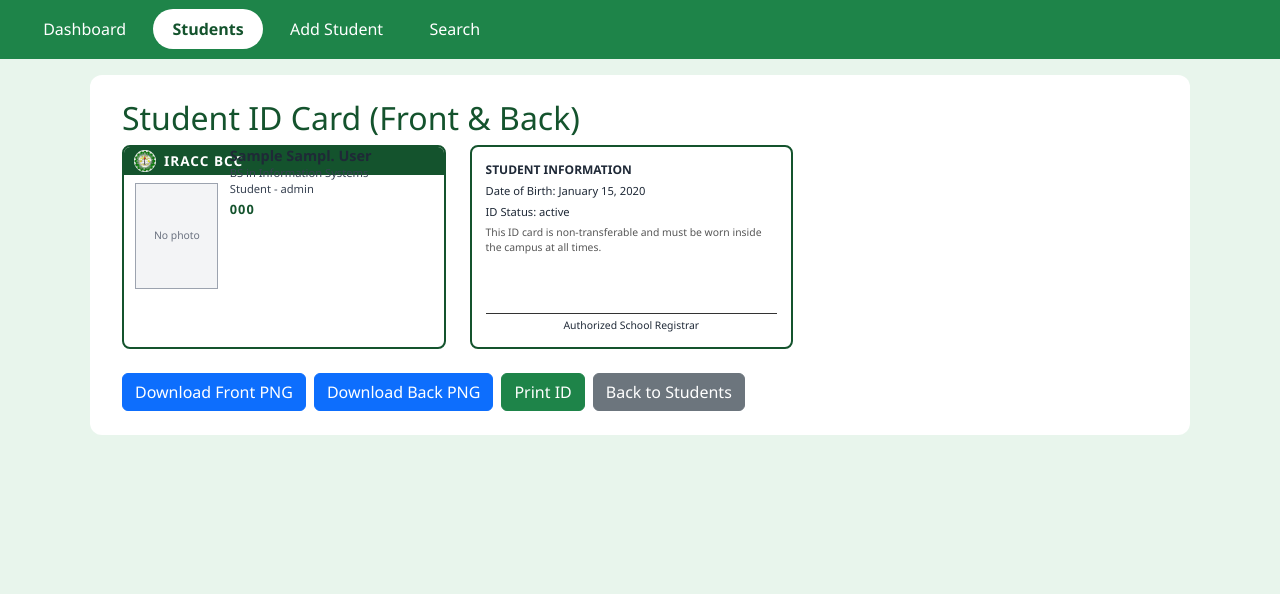
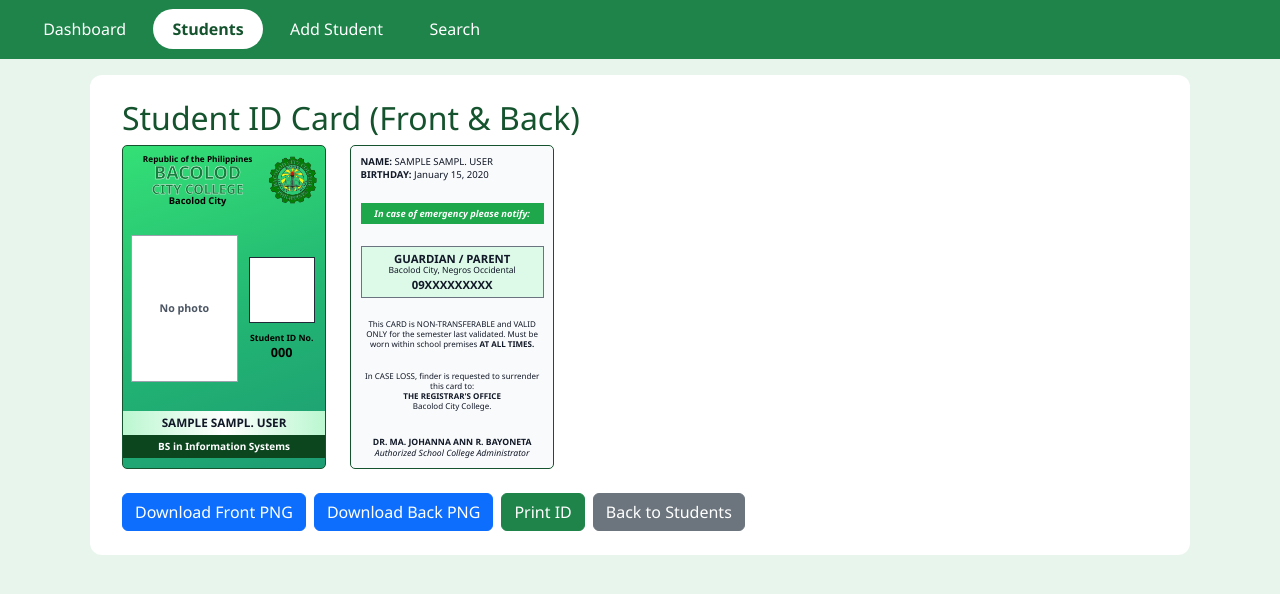
Before and after one commit to kimssssndr1485/student-id-system, a PHP site: page /index.php?page=idcard&id=000 in a window 1280 px wide. Shown: the part 62-656 px from the top of the page. Run offline with PHP 8.4, Linux system fonts and the light colour scheme; the visitor is signed in with stand-in values (Sample User, id 1); data comes from the database, SQL or seed files in the repository; tables that the repository leaves empty hold one stand-in row (values such as "Sample post"); some libraries are stand-ins or nearby versions.

Commit message:
done id, and added some files

```diff
--- a/assets/css/style.css
+++ b/assets/css/style.css
@@ -223,3 +223,194 @@ body {
     .sidebar a { white-space: nowrap; }
     .content { padding: 1rem; }
 }
+
+/* ---------- BCC Vertical ID Card (54mm x 85.6mm) ---------- */
+.bcc-card {
+    width: 54mm;
+    height: 85.6mm;
+    border: 1.5px solid #14532d;
+    border-radius: 5px;
+    overflow: hidden;
+    display: flex;
+    flex-direction: column;
+    box-sizing: border-box;
+    -webkit-print-color-adjust: exact;
+    print-color-adjust: exact;
+}
+.bcc-front {
+    background: linear-gradient(160deg, #34e076 0%, #22b573 55%, #1d9c73 100%);
+    padding-bottom: 2.5mm;
+}
+.bcc-header {
+    display: flex;
+    justify-content: space-between;
+    align-items: center;
+    padding: 2mm 2mm 1mm;
+    gap: 1mm;
+}
+.bcc-title-wrap {
+    flex: 1;
+    text-align: center;
+}
+.bcc-rep {
+    font-size: 6.2pt;
+    font-weight: 800;
+    color: #000;
+    line-height: 1.15;
+}
+.bcc-school {
+    font-size: 13.5pt;
+    font-weight: 900;
+    line-height: 1.02;
+    color: #15803d;
+    -webkit-text-stroke: 0.45px #fff;
+}
+.bcc-sub {
+    font-size: 10pt;
+    font-weight: 900;
+    line-height: 1.05;
+    color: #15803d;
+    -webkit-text-stroke: 0.35px #fff;
+}
+.bcc-city {
+    font-size: 7pt;
+    font-weight: 800;
+    color: #000;
+    line-height: 1.15;
+}
+.bcc-logo {
+    width: 13mm;
+    height: 13mm;
+    border-radius: 50%;
+    object-fit: cover;
+    flex-shrink: 0;
+}
+
+.bcc-body {
+    flex: 1;
+    display: flex;
+    align-items: center;
+    gap: 2mm;
+    padding: 1mm 2mm 2mm;
+    min-height: 0;
+}
+.bcc-photo {
+    width: 28.5mm;
+    height: 39mm;
+    flex-shrink: 0;
+    background: #fff;
+    border: 1px solid #9ca3af;
+    display: flex;
+    align-items: center;
+    justify-content: center;
+    font-size: 8pt;
+    font-weight: 600;
+    color: #4b5563;
+    overflow: hidden;
+}
+.bcc-photo img {
+    width: 100%;
+    height: 100%;
+    object-fit: cover;
+}
+.bcc-side {
+    flex: 1;
+    display: flex;
+    flex-direction: column;
+    align-items: center;
+    justify-content: center;
+    text-align: center;
+    min-width: 0;
+}
+.bcc-blank-box {
+    width: 17.5mm;
+    height: 17.5mm;
+    background: #fff;
+    border: 1px solid #1f2937;
+    margin-bottom: 2.5mm;
+}
+.bcc-id-lbl {
+    font-size: 6.5pt;
+    font-weight: 800;
+    color: #000;
+    line-height: 1.2;
+}
+.bcc-id-num {
+    font-size: 9.5pt;
+    font-weight: 900;
+    color: #000;
+    line-height: 1.2;
+    margin-top: 0.5mm;
+}
+
+.bcc-name-bar {
+    background: linear-gradient(90deg, #bbf7d0, #ffffff, #bbf7d0);
+    color: #111827;
+    font-weight: 900;
+    font-size: 8.8pt;
+    line-height: 1.15;
+    text-align: center;
+    padding: 1.5mm 1.5mm;
+}
+.bcc-course-bar {
+    background: #0b461f;
+    color: #fff;
+    font-weight: 700;
+    font-size: 7.5pt;
+    line-height: 1.15;
+    text-align: center;
+    padding: 1.5mm 1.5mm;
+}
+
+/* ---------- Back of BCC ID Card ---------- */
+.bcc-back {
+    background: #f9fafb;
+    padding: 2.5mm;
+    justify-content: space-between;
+    text-align: center;
+    color: #111827;
+}
+.bcc-back-top {
+    text-align: left;
+    font-size: 7.2pt;
+    line-height: 1.35;
+}
+.bcc-emerg-hdr {
+    background: #1ea84b;
+    color: #fff;
+    font-style: italic;
+    font-weight: 700;
+    font-size: 7pt;
+    padding: 1mm 1.5mm;
+}
+.bcc-emerg-box {
+    border: 1px solid #6b7280;
+    background: rgba(187, 247, 208, 0.45);
+    padding: 1.5mm 1mm;
+    font-size: 6.4pt;
+    line-height: 1.25;
+}
+.bcc-emerg-name {
+    font-size: 8.5pt;
+    font-weight: 900;
+    line-height: 1.15;
+}
+.bcc-emerg-tel {
+    font-size: 8.5pt;
+    font-weight: 900;
+    line-height: 1.2;
+    margin-top: 0.5mm;
+}
+.bcc-note {
+    font-size: 6pt;
+    line-height: 1.25;
+    margin: 0;
+}
+.bcc-sign {
+    font-size: 6.5pt;
+    line-height: 1.2;
+    padding-top: 1.5mm;
+}
+.bcc-sign span {
+    font-style: italic;
+}
--- a/modules/id_card.php
+++ b/modules/id_card.php
@@ -1,6 +1,6 @@
 <?php
 $data = StudentRepository::find($_GET['id'] ?? '');
-$registrar = new Staff('School', 'Registrar', 'Registrar');
+$admin = new Staff('Ma. Johanna Ann', 'Bayoneta', 'College Administrator');
 ?>
 <main class="content">
     <h2>Student ID Card (Front &amp; Back)</h2>
@@ -8,30 +8,56 @@ $registrar = new Staff('School', 'Registrar', 'Registrar');
         <p>Student not found.</p>
         <a href="index.php?page=students" class="btn btn-secondary">Back to Students</a>
     <?php else : ?>
-        <?php $s = Student::fromArray($data); ?>
+        <?php
+        $s = Student::fromArray($data);
+        $photoPath = 'images/photos/' . $s->getIdNumber() . '.jpg';
+        ?>
         <div class="d-flex flex-wrap gap-4 mb-4">
-            <div id="id-front" class="id-card">
-                <div class="id-card-header"><img src="images/bcc-logo.png" alt=""><span>IRACC BCC</span></div>
-                <div class="id-card-main">
-                    <div class="id-photo"><span>No photo</span></div>
-                    <div class="id-info">
-                        <p class="id-name"><?php echo htmlspecialchars($s->idCardName()); ?></p>
-                        <p class="id-course"><?php echo htmlspecialchars($s->getCourse()); ?></p>
-                        <p class="id-year"><?php echo htmlspecialchars($s->roleLabel()); ?></p>
-                        <p class="id-number"><?php echo htmlspecialchars($s->getIdNumber()); ?></p>
+            <div id="id-front" class="bcc-card bcc-front">
+                <div class="bcc-header">
+                    <div class="bcc-title-wrap">
+                        <div class="bcc-rep">Republic of the Philippines</div>
+                        <div class="bcc-school">BACOLOD</div>
+                        <div class="bcc-sub">CITY COLLEGE</div>
+                        <div class="bcc-city">Bacolod City</div>
+                    </div>
+                    <img src="images/bcc-logo.png" alt="BCC" class="bcc-logo">
+                </div>
+                <div class="bcc-body">
+                    <div class="bcc-photo">
+                        <?php if (file_exists($photoPath)) : ?>
+                            <img src="<?php echo htmlspecialchars($photoPath); ?>" alt="Student Photo">
+                        <?php else : ?>
+                            <span>No photo</span>
+                        <?php endif; ?>
+                    </div>
+                    <div class="bcc-side">
+                        <div class="bcc-blank-box"></div>
+                        <div class="bcc-id-lbl">Student ID No.</div>
+                        <div class="bcc-id-num"><?php echo htmlspecialchars($s->getIdNumber()); ?></div>
                     </div>
                 </div>
-                <div class="id-card-barcode"><svg id="barcode" data-code="<?php echo htmlspecialchars($s->getIdNumber()); ?>"></svg></div>
+                <div class="bcc-name-bar"><?php echo strtoupper(htmlspecialchars($s->idCardName())); ?></div>
+                <div class="bcc-course-bar"><?php echo htmlspecialchars($s->getCourse()); ?></div>
             </div>
 
-            <div id="id-back" class="id-card id-card-back">
-                <div>
-                    <p class="id-back-title">STUDENT INFORMATION</p>
-                    <p class="id-back-text">Date of Birth: <?php echo htmlspecialchars($s->dateOfBirth()); ?></p>
-                    <p class="id-back-text">ID Status: <?php echo htmlspecialchars($s->getIdStatus()); ?></p>
-                    <p class="id-back-note">This ID card is non-transferable and must be worn inside the campus at all times.</p>
+            <div id="id-back" class="bcc-card bcc-back">
+                <div class="bcc-back-top">
+                    <div><strong>NAME:</strong> <?php echo strtoupper(htmlspecialchars($s->idCardName())); ?></div>
+                    <div><strong>BIRTHDAY:</strong> <?php echo htmlspecialchars($s->dateOfBirth()); ?></div>
                 </div>
-                <div class="id-back-sign"><?php echo htmlspecialchars($registrar->roleLabel()); ?></div>
+                <div class="bcc-emerg-hdr">In case of emergency please notify:</div>
+                <div class="bcc-emerg-box">
+                    <div class="bcc-emerg-name">GUARDIAN / PARENT</div>
+                    <div>Bacolod City, Negros Occidental</div>
+                    <div class="bcc-emerg-tel">09XXXXXXXXX</div>
+                </div>
+                <p class="bcc-note">This CARD is NON-TRANSFERABLE and VALID ONLY for the semester last validated. Must be worn within school premises <strong>AT ALL TIMES.</strong></p>
+                <p class="bcc-note">In CASE LOSS, finder is requested to surrender this card to:<br><strong>THE REGISTRAR'S OFFICE</strong><br>Bacolod City College.</p>
+                <div class="bcc-sign">
+                    <strong>DR. MA. JOHANNA ANN R. BAYONETA</strong><br>
+                    <span><?php echo htmlspecialchars($admin->roleLabel()); ?></span>
+                </div>
             </div>
         </div>
 
@@ -41,7 +67,6 @@ $registrar = new Staff('School', 'Registrar', 'Registrar');
             <button class="btn btn-success" id="btn-print">Print ID</button>
             <a href="index.php?page=students" class="btn btn-secondary">Back to Students</a>
         </div>
-        <script src="https://cdnjs.cloudflare.com/ajax/libs/jsbarcode/3.11.6/JsBarcode.all.min.js"></script>
         <script src="https://cdnjs.cloudflare.com/ajax/libs/html2canvas/1.4.1/html2canvas.min.js"></script>
         <script src="assets/js/id-card.js"></script>
     <?php endif; ?>
--- a/modules/student_display.php
+++ b/modules/student_display.php
@@ -32,7 +32,9 @@
                         <a class="btn btn-success btn-sm" href="index.php?page=idcard&id=<?php echo $s->getIdNumber(); ?>">ID Card</a>
                         <a class="btn btn-info btn-sm" href="index.php?page=edit&id=<?php echo $s->getIdNumber(); ?>">Edit</a>
                         <a class="btn btn-outline-dark btn-sm" href="modules/student_status.php?id=<?php echo $s->getIdNumber(); ?>&status=<?php echo $next; ?>">Mark <?php echo $next; ?></a>
-                        <button class="btn btn-danger btn-sm btn-delete" data-id="<?php echo $s->getIdNumber(); ?>">Delete</button>
+                        <a class="btn btn-danger btn-sm"
+                            href="modules/student_delete.php?id=<?php echo urlencode($s->getIdNumber()); ?>"
+                            onclick="return confirm('Do you want to delete this student?');">Delete</a>
                     </td>
                 </tr>
             <?php endforeach; ?>
```
Also changed, not shown: assets/css/js/students.js (+8 -5 lines), modules/student_delete.php (+6 -1 lines).
